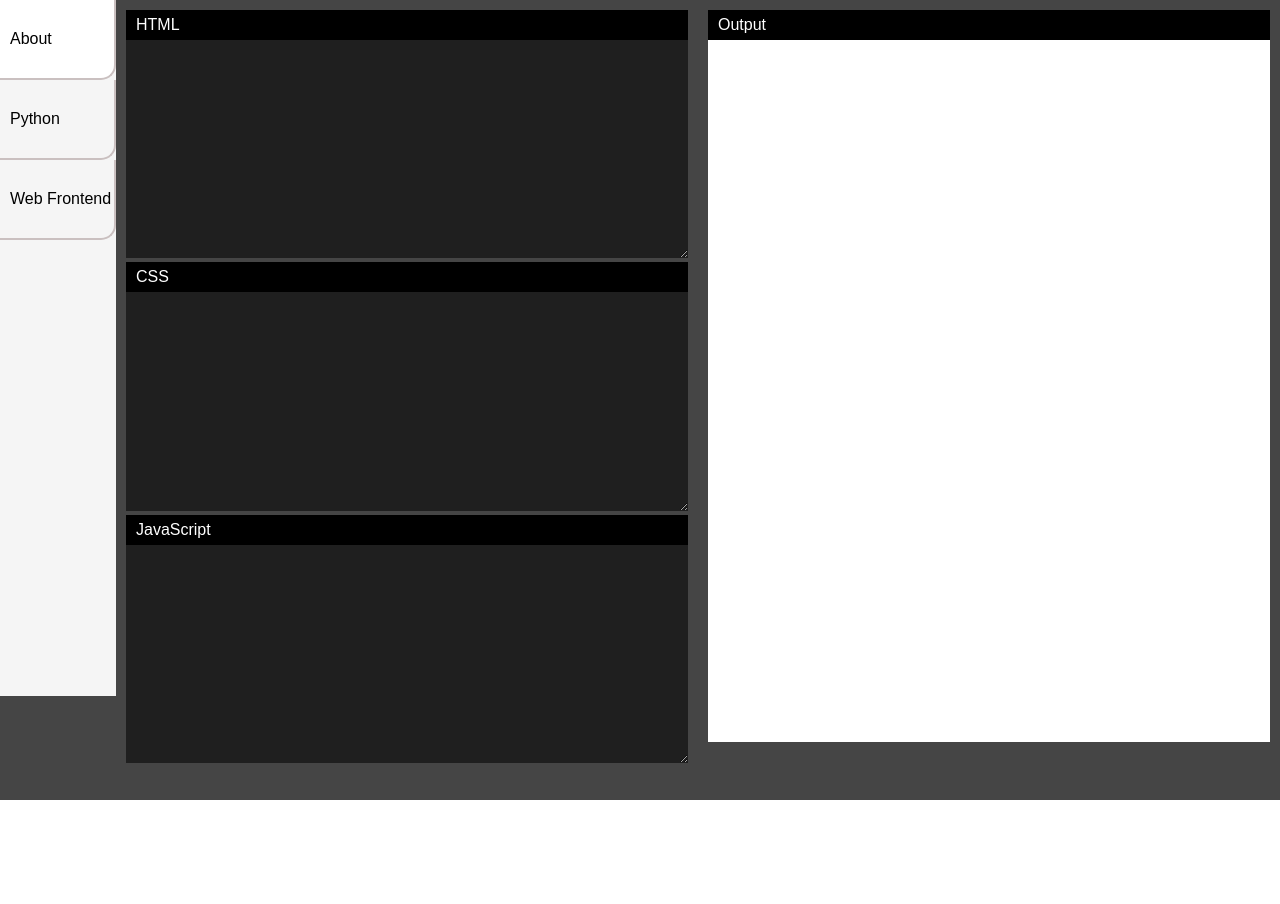
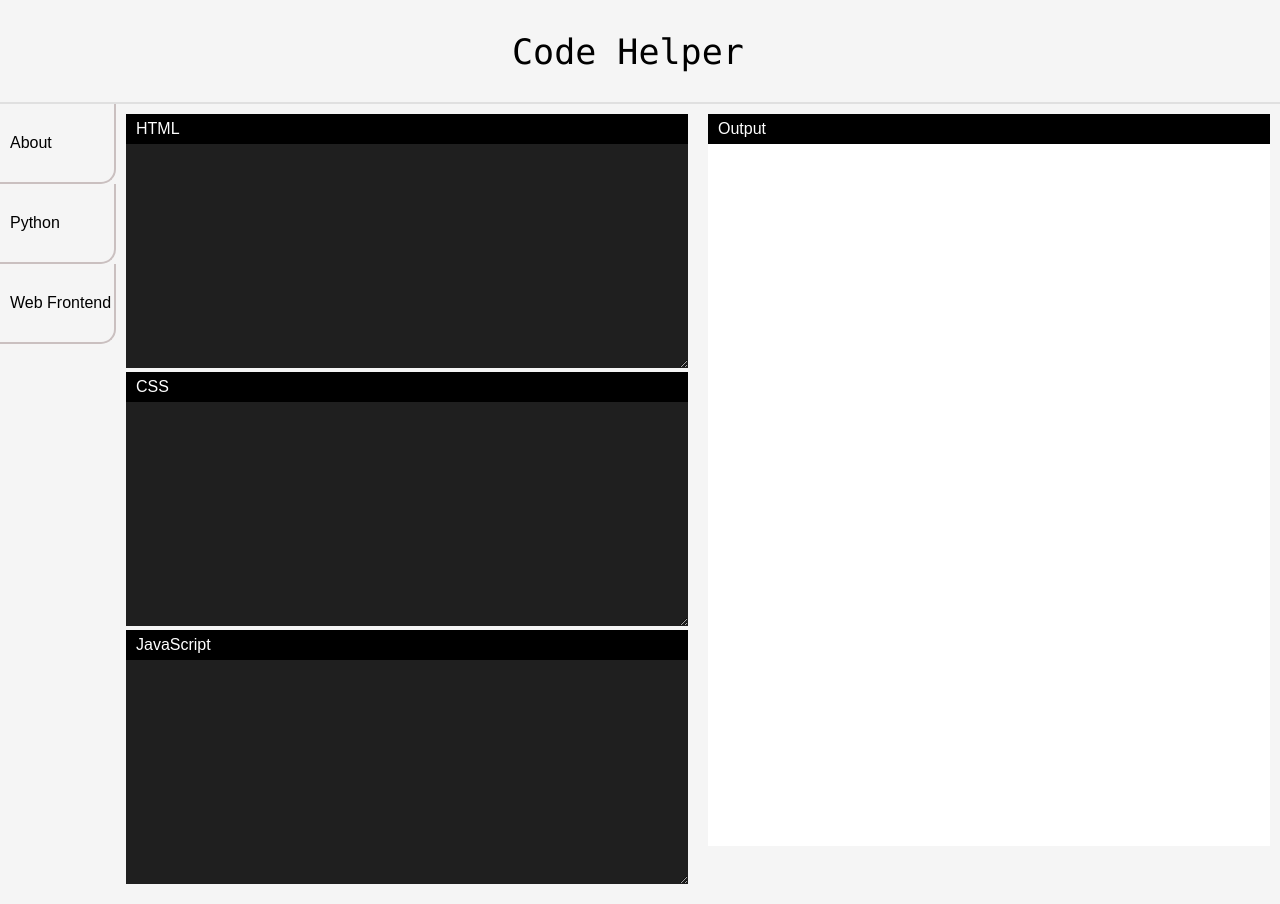
Before and after one commit to InspirationWisdom/Code_Helper_Web, a Vue app in the folder src/Frontend/: page /html in a window 1280 px wide. Before the commit the page ends 800 px from the top, so only its background shows below. Built offline with nearby package versions, Linux system fonts and the light colour scheme.

Commit message:
Update: major style change to all pages

```diff
--- a/src/Frontend/src/h5c3.vue
+++ b/src/Frontend/src/h5c3.vue
@@ -1,5 +1,6 @@
 <script setup>
   import leftbar from './components/sidebar.vue'
+  import banner from './components/banner.vue'
 
   function run(){
     let htmlCode = document.getElementById('html-code').value;
@@ -13,6 +14,7 @@
 </script>
 
 <template>
+  <banner/>
   <div class="container">
     <leftbar/>
     <div class="left">
@@ -36,7 +38,7 @@
   @import './assets/base.css';
 
   .container{
-    background: #454545;
+    background: whitesmoke;
     color: #fff;
     font-family: 'Poppins', sans-serif;
     width: 100%;
@@ -51,7 +53,7 @@
 
   textarea{
     width: 100%;
-    height: 28%;
+    height: 28vh;
     background: #1f1f1f;
     color: #fff;
     font-family: Consolas, monospace;
@@ -64,7 +66,7 @@
 
   iframe{
     width: 100%;
-    height: 95%;
+    height: 100vh;
     background: #fff;
     border: 0;
     outline: 0;
--- a/src/Frontend/src/pythonPage.vue
+++ b/src/Frontend/src/pythonPage.vue
@@ -1,6 +1,7 @@
 <script setup>
     import leftbar from './components/sidebar.vue'
     import axios from 'axios'
+    import banner from './components/banner.vue'
 
     const run = async () => {
         let pythonCode = document.getElementById('python-code').value;
@@ -30,6 +31,7 @@
 </script>
 
 <template>
+    <banner/>
     <div class="container">
         <leftbar/>
         <div class="left">
@@ -53,11 +55,11 @@
     @import './assets/base.css';
 
     .container{
-        background: #454545;
+        background: whitesmoke;
         color: #fff;
         font-family: 'Poppins', sans-serif;
         width: 100%;
-        height: 100vh;
+        height: 87vh;
         display: flex;
     }
 
@@ -68,7 +70,7 @@
 
     textarea{
         width: 100%;
-        height: 68%;
+        height: 65%;
         background: #1f1f1f;
         color: #fff;
         font-family: Consolas, monospace;
--- a/src/Frontend/src/welcome.vue
+++ b/src/Frontend/src/welcome.vue
@@ -1,8 +1,10 @@
 <script setup>
     import leftbar from './components/sidebar.vue'
+    import banner from './components/banner.vue'
 </script>
 
 <template>
+  <banner/>
   <div class="container">
       <leftbar/>
       <div class="page">
@@ -17,21 +19,21 @@
   @import './assets/base.css';
 
   .container{
-    background: #454545;
-    color: #fff;
+    background: whitesmoke;
     font-family: 'Poppins', sans-serif;
     width: 100%;
-    height: 100vh;
+    height: 87vh;
     display: flex;
   }
 
   .page{
-    height: 100vh;
+    /* height: 100vh; */
     width: 100%;
     display: flex;
   }
 
   .text{
+    color: black;
     margin: 0 auto;
     font-size: 40px;
     margin-top: 45vh;
```
Lines whose indentation alone changed are shown as unchanged.
